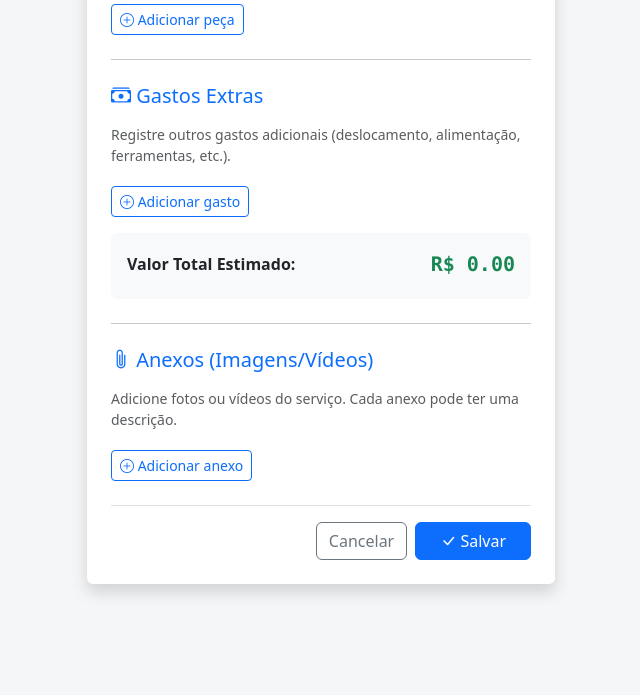
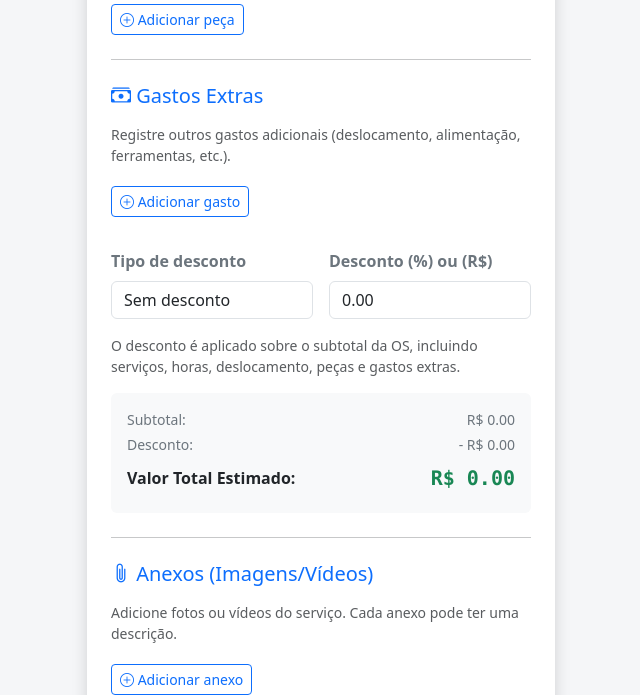
Before and after one commit to Vaz15k/projeto_hectare, a Django app: page /servicos/criar/ in a window 1280 px wide. Shown: the part 1742-2437 px from the top of the page, without its empty margins (449-1089 px from the left). Before the commit the page ends 2337 px from the top, so only its background shows below. Run offline with Django 5.2, Linux system fonts and the light colour scheme; a user stored in the database is signed in; tables that the repository leaves empty hold one stand-in row (values such as "Sample post"); some libraries are stand-ins or nearby versions.

Commit message:
feat(servicos): Adição desconto ao servico
Pedido simples de poder adicionar desconto em porcentagem ou em valor fixo ao valor do serviço

```diff
--- a/servicos/forms.py
+++ b/servicos/forms.py
@@ -1,3 +1,5 @@
+from decimal import Decimal
+
 from django import forms
 from django.forms import BaseInlineFormSet, inlineformset_factory
 from servicos.models import Servico, TipoServico, ServicoTipo, GastoExtra, AnexoServico, PecaUtilizada
@@ -31,6 +33,7 @@ class ServicoForm(forms.ModelForm):
             "descricao", "problema_relatado", "diagnostico", "solucao",
             "data_inicio", "data_conclusao",
             "km_rodado", "valor_km", "hora_trabalhada", "valor_hora",
+            "tipo_desconto", "desconto",
             "status",
         ]
         widgets = {
@@ -52,8 +55,17 @@ class ServicoForm(forms.ModelForm):
             "valor_km": forms.NumberInput(attrs={"class": "form-control"}),
             "hora_trabalhada": forms.NumberInput(attrs={"class": "form-control"}),
             "valor_hora": forms.NumberInput(attrs={"class": "form-control"}),
+            "tipo_desconto": forms.Select(attrs={"class": "form-control"}),
+            "desconto": forms.NumberInput(attrs={
+                "class": "form-control", "min": "0", "step": "0.01",
+            }),
             "status": forms.Select(attrs={"class": "form-control"}),
         }
+
+    def __init__(self, *args, **kwargs):
+        super().__init__(*args, **kwargs)
+        self.fields['tipo_desconto'].required = False
+        self.fields['desconto'].required = False
 
     def clean(self):
         """Impede vincular máquina de outro cliente ao serviço.
@@ -73,6 +85,22 @@ class ServicoForm(forms.ModelForm):
                     "Estas máquinas não pertencem ao cliente selecionado: "
                     + ", ".join(de_outro_cliente),
                 )
+
+        tipo = cleaned_data.get('tipo_desconto') or 'NENHUM'
+        desconto = cleaned_data.get('desconto')
+        cleaned_data['tipo_desconto'] = tipo
+        if desconto is None:
+            if tipo == 'NENHUM':
+                desconto = Decimal('0.00')
+                cleaned_data['desconto'] = desconto
+            else:
+                self.add_error('desconto', 'Informe o valor do desconto.')
+        if tipo == 'PERCENTUAL' and desconto is not None and desconto > Decimal('100'):
+            self.add_error('desconto', 'O desconto percentual não pode passar de 100%.')
+        if tipo == 'NENHUM' and desconto:
+            self.add_error('desconto', 'Selecione um tipo de desconto para aplicar este valor.')
+        if tipo in ('PERCENTUAL', 'VALOR') and desconto == 0:
+            self.add_error('desconto', 'Informe um valor maior que zero para o desconto.')
 
         return cleaned_data
 
--- a/servicos/models.py
+++ b/servicos/models.py
@@ -1,5 +1,5 @@
 from datetime import datetime
-from decimal import Decimal
+from decimal import Decimal, ROUND_HALF_UP
 from typing import TYPE_CHECKING
 from django.db import models
 from django.core.validators import FileExtensionValidator
@@ -44,6 +44,11 @@ def calcular_data_competencia(data_inicio):
 
 
 class Servico(models.Model):
+    TIPOS_DESCONTO = [
+        ('NENHUM', 'Sem desconto'),
+        ('PERCENTUAL', 'Porcentagem (%)'),
+        ('VALOR', 'Valor fixo (R$)'),
+    ]
     STATUS_POS = [
         ('ORCAMENTO', 'Orçamento'),
         ('AGENDADO', 'Agendado'),
@@ -88,6 +93,15 @@ class Servico(models.Model):
     valor_km = models.DecimalField(max_digits=10, decimal_places=2, blank=True, null=True)
     hora_trabalhada = models.DecimalField(max_digits=10, decimal_places=2, blank=True, null=True)
     valor_hora = models.DecimalField(max_digits=10, decimal_places=2, blank=True, null=True)
+    tipo_desconto = models.CharField(
+        max_length=10, choices=TIPOS_DESCONTO, default='NENHUM',
+        verbose_name='Tipo de desconto',
+    )
+    desconto = models.DecimalField(
+        max_digits=10, decimal_places=2, default=Decimal('0.00'),
+        validators=[MinValueValidator(Decimal('0.00'))],
+        verbose_name='Desconto (%) ou (R$)',
+    )
 
     valor_total = models.DecimalField(
         max_digits=10, decimal_places=2, blank=True, null=True, editable=False
@@ -107,7 +121,7 @@ class Servico(models.Model):
     def __str__(self):
         return f"OS #{self.pk} - {self.cliente.nome}"
 
-    def calcular_valor_total(self):
+    def calcular_subtotal(self):
         total = Decimal('0.00')
         if self.km_rodado and self.valor_km:
             total += self.km_rodado * self.valor_km
@@ -116,6 +130,20 @@ class Servico(models.Model):
         if self.pk:
             total += sum(item.valor_aplicado for item in self.itens_servico.all())
         return total
+
+    def calcular_desconto(self, subtotal):
+        if self.tipo_desconto == 'PERCENTUAL':
+            valor = subtotal * self.desconto / Decimal('100')
+        elif self.tipo_desconto == 'VALOR':
+            valor = self.desconto
+        else:
+            valor = Decimal('0.00')
+        return min(subtotal, valor.quantize(Decimal('0.01'), rounding=ROUND_HALF_UP))
+
+    def calcular_valor_total(self, subtotal=None):
+        if subtotal is None:
+            subtotal = self.calcular_subtotal()
+        return subtotal - self.calcular_desconto(subtotal)
 
     def save(self, *args, **kwargs):
         if self.data_inicio:
--- a/servicos/views.py
+++ b/servicos/views.py
@@ -257,13 +257,42 @@ def _salvar_servico_com_relacionamentos(
         formset.save()
         formset_pecas.save()
         formset_anexos.save()
-        servico.valor_total = (
-            servico.calcular_valor_total()
+        subtotal = (
+            servico.calcular_subtotal()
             + sum(g.valor for g in GastoExtra.objects.filter(servico=servico))
             + sum(p.valor_total for p in PecaUtilizada.objects.filter(servico=servico))
         )
+        servico.valor_total = servico.calcular_valor_total(subtotal)
         servico.save(update_fields=["valor_total"])
     return servico
+
+
+def _validar_desconto_valor_fixo(form, formset, formset_pecas, formset_tipos):
+    if form.cleaned_data.get('tipo_desconto') != 'VALOR':
+        return True
+
+    dados = form.cleaned_data
+    subtotal = ((dados.get('km_rodado') or 0) * (dados.get('valor_km') or 0)
+                + (dados.get('hora_trabalhada') or 0) * (dados.get('valor_hora') or 0))
+    subtotal += sum(
+        item.cleaned_data['valor_aplicado']
+        for item in formset_tipos.forms
+        if item.cleaned_data.get('tipo_servico') and not item.cleaned_data.get('DELETE')
+    )
+    subtotal += sum(
+        item.cleaned_data['valor']
+        for item in formset.forms
+        if item.cleaned_data.get('descricao') and not item.cleaned_data.get('DELETE')
+    )
+    subtotal += sum(
+        item.cleaned_data['quantidade'] * item.cleaned_data['valor_unitario']
+        for item in formset_pecas.forms
+        if item.cleaned_data.get('nome') and not item.cleaned_data.get('DELETE')
+    )
+    if dados['desconto'] > subtotal:
+        form.add_error('desconto', 'O desconto em reais não pode passar do subtotal da OS.')
+        return False
+    return True
 
 
 @login_required
@@ -313,7 +342,8 @@ def criar_servico(request):
             formset_anexos.is_valid(),
             formset_tipos.is_valid(),
         ])
-        if form_is_valid and formsets_are_valid:
+        if (form_is_valid and formsets_are_valid
+                and _validar_desconto_valor_fixo(form, formset, formset_pecas, formset_tipos)):
             _salvar_servico_com_relacionamentos(
                 form,
                 formset,
@@ -369,7 +399,8 @@ def editar_servico(request, pk):
             formset_anexos.is_valid(),
             formset_tipos.is_valid(),
         ])
-        if form_is_valid and formsets_are_valid:
+        if (form_is_valid and formsets_are_valid
+                and _validar_desconto_valor_fixo(form, formset, formset_pecas, formset_tipos)):
             _salvar_servico_com_relacionamentos(
                 form,
                 formset,
@@ -433,6 +464,9 @@ def detalhar_servico(request, pk):
     gastos = servico.gastos_extras.all()
     pecas = servico.pecas.all()
     anexos = servico.anexos.all()
+    subtotal = (servico.calcular_subtotal()
+                + sum(g.valor for g in gastos)
+                + sum(p.valor_total for p in pecas))
     return render(
         request, "detalhar_servico.html",
         {
@@ -440,6 +474,8 @@ def detalhar_servico(request, pk):
             "gastos": gastos,
             "pecas": pecas,
             "anexos": anexos,
+            "subtotal": subtotal,
+            "desconto_aplicado": servico.calcular_desconto(subtotal),
             "titulo": f"Serviço #{servico.pk}",
         },
     )
@@ -593,6 +629,7 @@ def exportar_servico_pdf(request, pk):
 
     valor_pecas_total = sum(p.valor_total for p in pecas)
     valor_gastos_total = sum(g.valor for g in gastos)
+    subtotal = servico.calcular_subtotal() + valor_pecas_total + valor_gastos_total
 
     logo_url = None
     if config.logo:
@@ -626,6 +663,8 @@ def exportar_servico_pdf(request, pk):
             'valor_hora_total': valor_hora_total,
             'valor_pecas_total': valor_pecas_total,
             'valor_gastos_total': valor_gastos_total,
+            'subtotal': subtotal,
+            'desconto_aplicado': servico.calcular_desconto(subtotal),
             'data_geracao': timezone.localtime().strftime('%d/%m/%Y às %H:%M'),
             'logo_url': logo_url,
             'qrcode_path': qrcode_path,
--- a/templates/formulario_servico.html
+++ b/templates/formulario_servico.html
@@ -226,7 +226,18 @@
                         <button type="button" id="add-gasto-btn" class="btn btn-outline-primary btn-sm mt-1">
                             <i class="bi bi-plus-circle"></i> Adicionar gasto
                         </button>
+                        <div class="row g-3 mt-3">
+                            <div class="col-md-6">{% include "partials/form_field.html" with field=form.tipo_desconto %}</div>
+                            <div class="col-md-6">{% include "partials/form_field.html" with field=form.desconto %}</div>
+                        </div>
+                        <p class="text-muted small">O desconto é aplicado sobre o subtotal da OS, incluindo serviços, horas, deslocamento, peças e gastos extras.</p>
                         <div class="mt-3 p-3 bg-light rounded">
+                            <div class="d-flex justify-content-between align-items-center small text-secondary mb-1">
+                                <span>Subtotal:</span><span id="preview-subtotal">R$ 0.00</span>
+                            </div>
+                            <div class="d-flex justify-content-between align-items-center small text-secondary mb-2">
+                                <span>Desconto:</span><span id="preview-desconto">- R$ 0.00</span>
+                            </div>
                             <div class="d-flex justify-content-between align-items-center">
                                 <span class="fw-bold">Valor Total Estimado:</span>
                                 <span id="preview-valor-total" class="fs-5 font-monospace fw-bold text-success">R$ 0.00</span>
@@ -435,7 +446,15 @@
             if (form.style.display === 'none') return;
             tiposTotal += parseFloat(form.querySelector('.tipo-servico-valor')?.value) || 0;
         });
-        const total = subKm + subHora + tiposTotal + gastos + pecasTotal;
+        const subtotal = subKm + subHora + tiposTotal + gastos + pecasTotal;
+        const tipoDesconto = document.querySelector('[name="tipo_desconto"]')?.value;
+        const valorDesconto = parseFloat(document.querySelector('[name="desconto"]')?.value) || 0;
+        const desconto = tipoDesconto === 'PERCENTUAL'
+            ? Math.min(subtotal, Math.round(subtotal * valorDesconto) / 100)
+            : tipoDesconto === 'VALOR' ? Math.min(subtotal, valorDesconto) : 0;
+        const total = subtotal - desconto;
+        document.getElementById('preview-subtotal').textContent = 'R$ ' + subtotal.toFixed(2);
+        document.getElementById('preview-desconto').textContent = '- R$ ' + desconto.toFixed(2);
         document.getElementById('preview-valor-total').textContent = 'R$ ' + total.toFixed(2);
 
         const detalhes = [];
@@ -460,9 +479,11 @@
     }
 
     window.attachInputListeners = function() {
-        document.querySelectorAll('.gasto-valor, .peca-qtd, .peca-valor, .tipo-servico-valor, [name$="km_rodado"], [name$="valor_km"], [name$="hora_trabalhada"], [name$="valor_hora"]').forEach(function(el) {
+        document.querySelectorAll('.gasto-valor, .peca-qtd, .peca-valor, .tipo-servico-valor, [name$="km_rodado"], [name$="valor_km"], [name$="hora_trabalhada"], [name$="valor_hora"], [name="tipo_desconto"], [name="desconto"]').forEach(function(el) {
             el.removeEventListener('input', window.recalcularTotal);
             el.addEventListener('input', window.recalcularTotal);
+            el.removeEventListener('change', window.recalcularTotal);
+            el.addEventListener('change', window.recalcularTotal);
         });
     }
 
```
Also changed, not shown: templates/detalhar_servico.html (+10 -0 lines), templates/pdf/servico.html (+11 -0 lines), servicos/migrations/0006_servico_desconto_servico_tipo_desconto.py (added).
